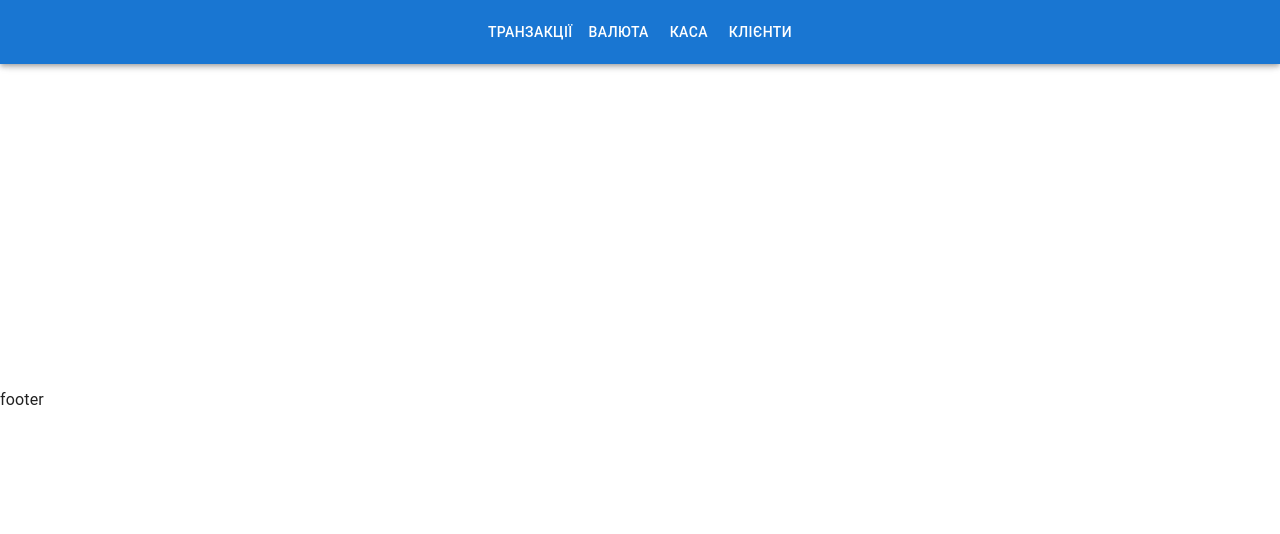
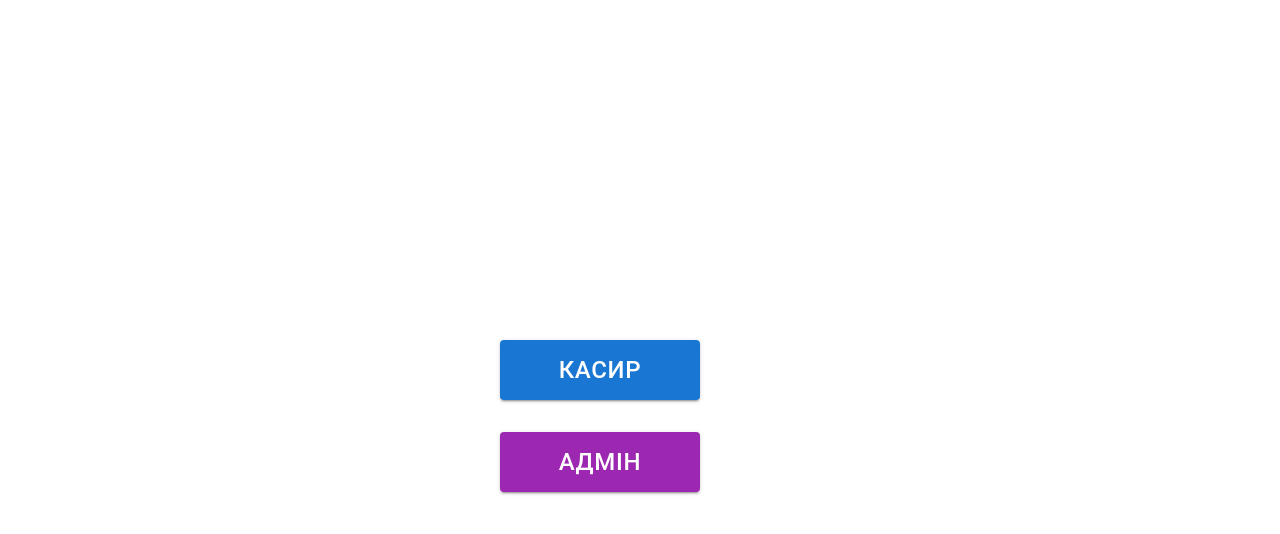
Before and after one commit to keerikkk/tech-task, a React (Vite) app: page / in a window 1280 px wide. Shown: the top 534 px of the page. Built offline with nearby package versions, Linux system fonts and the light colour scheme.

Commit message:
feat: add auth form

```diff
--- /dev/null
+++ b/src/components/AuthForm.tsx
@@ -0,0 +1,33 @@
+import { Box, Button, Container } from "@mui/material";
+import { useAuth } from "./AuthProvider";
+
+const AuthForm = () => {
+  const { handleLogin } = useAuth();
+
+  return (
+    <Container maxWidth="sm">
+      <Box display="flex" justifyContent="center" mt={4}>
+        <Button
+          variant="contained"
+          color="primary"
+          onClick={handleLogin}
+          sx={{ width: 200, height: 60, fontSize: 24 }}
+        >
+          Касир
+        </Button>
+      </Box>
+      <Box display="flex" justifyContent="center" mt={4}>
+        <Button
+          variant="contained"
+          color="secondary"
+          onClick={handleLogin}
+          sx={{ width: 200, height: 60, fontSize: 24 }}
+        >
+          Адмін
+        </Button>
+      </Box>
+    </Container>
+  );
+};
+
+export default AuthForm;
--- a/src/pages/Layout.tsx
+++ b/src/pages/Layout.tsx
@@ -1,14 +1,27 @@
 import { Outlet } from "react-router";
 import NavBar from "../components/NavBar";
+import { useAuth } from "../components/AuthProvider";
+import AuthForm from "../components/AuthForm";
+import { Container } from "@mui/material";
 
 const Layout = () => {
+  const { user } = useAuth();
+
   return (
     <>
-      <NavBar />
-      <main>
-        <Outlet />
-      </main>
-      <footer>footer</footer>
+      {user ? (
+        <>
+          <NavBar />
+          <main>
+            <Outlet />
+          </main>
+          <footer>footer</footer>
+        </>
+      ) : (
+        <Container sx={{ width: "100vw" }}>
+          <AuthForm />
+        </Container>
+      )}
     </>
   );
 };
```
